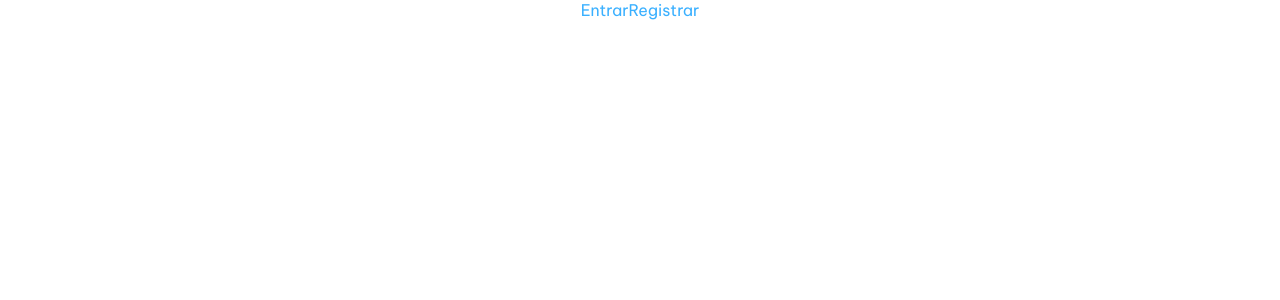
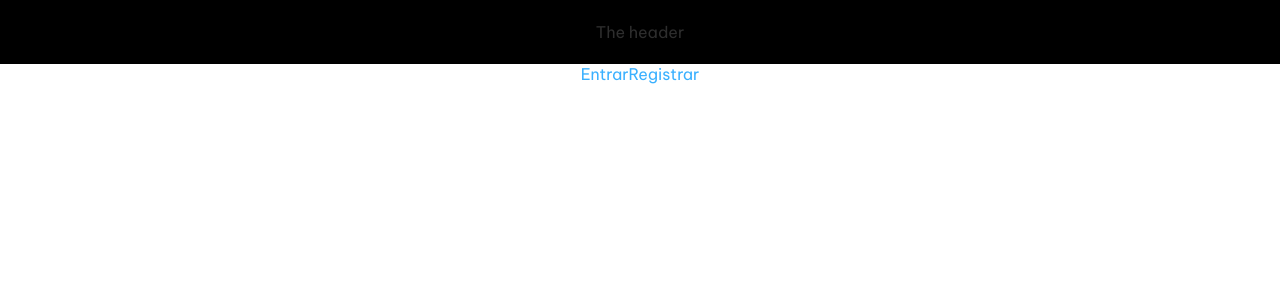
Before and after one commit to marsleite/project-delivery, a Vue app in the folder client/: page / in a window 1280 px wide. Shown: the top 300 px of the page. Built offline with nearby package versions, Linux system fonts and the light colour scheme.

Commit message:
Criação e configuração inicial do Header

```diff
--- a/client/src/App.vue
+++ b/client/src/App.vue
@@ -1,7 +1,18 @@
 <template>
-  <router-view/>
+  <Header />
+  <router-view />
 </template>
 
+<script>
+import Header from '@/components/Header.vue';
+
+export default {
+  components: {
+    Header,
+  },
+};
+</script>
+
 <style lang="scss">
-@import '@/styles/App.scss';
+@import "@/styles/App.scss";
 </style>
--- /dev/null
+++ b/client/src/components/Header.vue
@@ -0,0 +1,16 @@
+<template>
+  <header :class=[styles.mainHeader]>The header</header>
+</template>
+
+<script>
+import styles from '@/styles/components/Header.module.scss';
+
+export default {
+  name: 'Header',
+  data() {
+    return {
+      styles,
+    };
+  },
+};
+</script>
--- /dev/null
+++ b/client/src/styles/components/Header.module.scss
@@ -0,0 +1,8 @@
+@use '../mixins' as *;
+@use '../colors' as c;
+
+.mainHeader {
+  @include flex;
+  @include size(4rem);
+  background: #000;
+}
```
